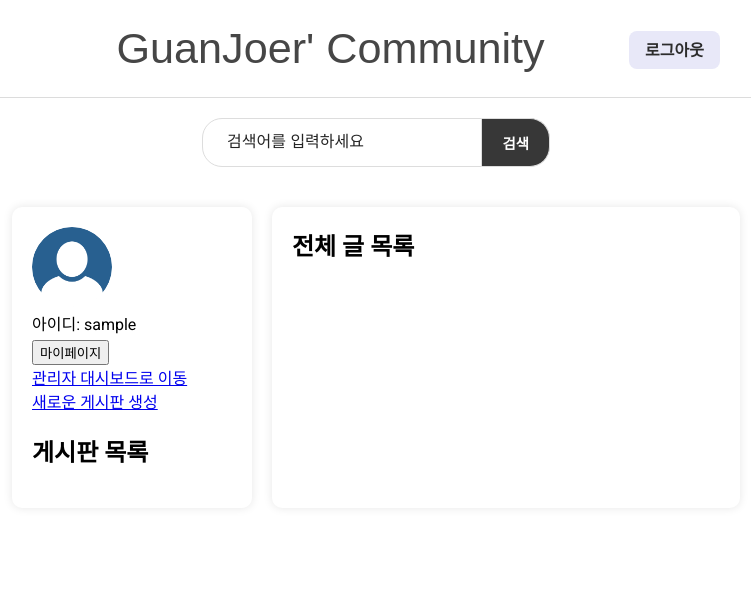
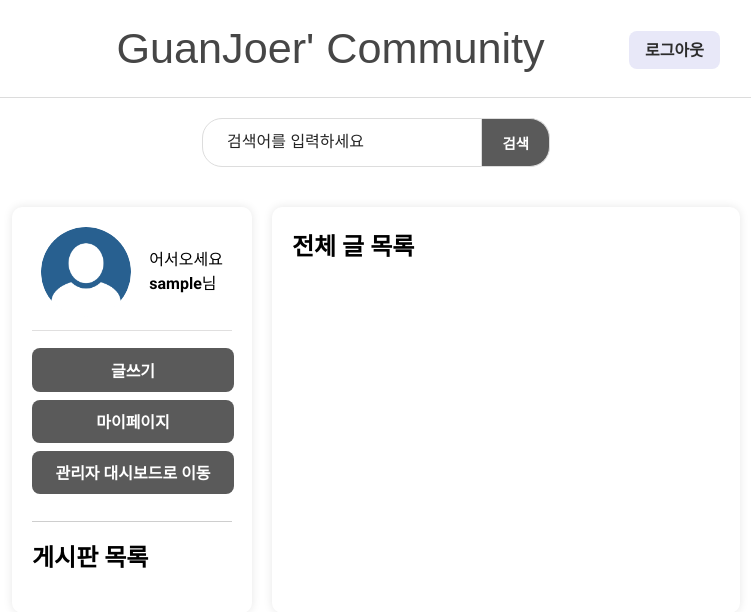
Before and after one commit to guanjoer/community-site, a PHP site: page /index_test.php in a window 1280 px wide. Shown: the top 612 px of the page, without its empty margins (264-1015 px from the left). Run offline with PHP 8.4, Linux system fonts and the light colour scheme; the visitor is signed in with stand-in values (Sample User, id 1); data that the repository does not hold is empty; some web fonts are replaced.

Commit message:
Update styles

```diff
--- a/index_test.php
+++ b/index_test.php
@@ -43,7 +43,7 @@ if (isset($_GET['logout'])) {
         <div id="logo">
             <a href="index.php">GuanJoer' Community</a>
         </div>
-        <div id="logout">
+        <div class="btn">
             <?php if (isset($_SESSION['user_id'])): ?>
                 <a href="index.php?logout=true">로그아웃</a>
             <?php endif; ?>
@@ -61,17 +61,23 @@ if (isset($_GET['logout'])) {
         <!-- 사이드바: 프로필 및 게시판 목록 -->
         <aside id="sidebar">
             <div class="profile-info">
+                <div class="profile-info-2">
                     <?php if (isset($_SESSION['user_id'])): ?>
                         <img id="profile-preview" src="uploads/<?php echo !empty($user['profile_image']) ? htmlspecialchars($user['profile_image']) : 'default.png'; ?>" alt="프로필 이미지">
-                <span>아이디: <?php echo htmlspecialchars($user['username']); ?></span>
-                <button onclick="location.href='mypage.php'">마이페이지</button><br>
+                        <span id="username">어서오세요<br><strong><?php echo htmlspecialchars($user['username']); ?></strong>님</span>
+                </div>
+                    <div class="btn login sidebar-btn">
+                        <a href="write_post.php">글쓰기</a>
+                        <a href="mypage.php">마이페이지</a>
                         <?php if ($_SESSION['role'] == 'admin'): ?>
                             <a href="admin/dashboard.php">관리자 대시보드로 이동</a><br>
-                    <a href="admin/create_board.php">새로운 게시판 생성</a>
                         <?php endif; ?>
+                    </div>
         <?php else: ?>
+            <div class="btn login">
                 <a href="login.php">로그인</a>
                 <a href="signup.php">회원가입</a>
+            </div>
         <?php endif; ?>
             </div>
             <h2>게시판 목록</h2>
--- a/styles/base_test.css
+++ b/styles/base_test.css
@@ -26,7 +26,7 @@ body {
 
 }
 
-#logout a{
+.btn a{
 	text-decoration: none;
     background: #e8e8f8;
     color: #2c2c2c;
@@ -36,10 +36,34 @@ body {
     font-weight: bold;
 }
 
-#logout a:hover{
+.btn a:hover{
 	cursor: pointer;
 	background: #f1f1fd;
 }
+
+.login a{
+	display: block;
+	width: 50%;
+    text-align: center;
+    margin: 0 auto 0.5rem auto;
+}
+
+.sidebar-btn {
+	border-bottom: 0.1px solid #cecece;
+    margin-bottom: 1rem;
+}
+
+.sidebar-btn a{
+	width: 85%;
+	color: #fff;
+	background-color: #5a5a5a;
+}
+
+.sidebar-btn a:hover {
+	color: #fff;
+	background-color: #3d3d3d;
+}
+
 
 .nav-items {
 	display: flex;
@@ -56,12 +80,14 @@ body {
 	font-weight: bold;
 }
 #profile-preview {
-	width: 80px;
-	height: 80px;
+	width: 90px;
+	height: 90px;
 	border-radius: 50%;
 	object-fit: cover;
-	margin-right: 10px;
+	/* display: block;
+    margin: 0 auto 0.5rem auto; */
 }
+
 #sidebar {
 	width: 200px;
 	padding: 20px;
@@ -104,8 +130,17 @@ ul li span {
 	color: #555;
 	font-size: 12px;
 }
-.profile-info {
+/* .profile-info {
 	margin-bottom: 20px;
+} */
+
+.profile-info-2 {
+	display: flex;
+	justify-content: space-around;
+	align-items: center;
+    margin-bottom: 1.1rem;
+    padding-bottom: 0.8rem;
+    border-bottom: 0.1px solid #e0dfdf;
 }
 .profile-info span {
 	display: block;
@@ -136,8 +171,8 @@ ul li span {
 	padding: 10px 20px;
     border: 1px solid #ddd;
     border-left: none;
-    background: #373737;
-    color: rgb(255 255 255);
+    background: #5a5a5a;
+    color: #fff;
     border-radius: 0 20px 20px 0;
     cursor: pointer;
     font-size: 0.9rem;
```
Lines whose indentation alone changed are shown as unchanged.
